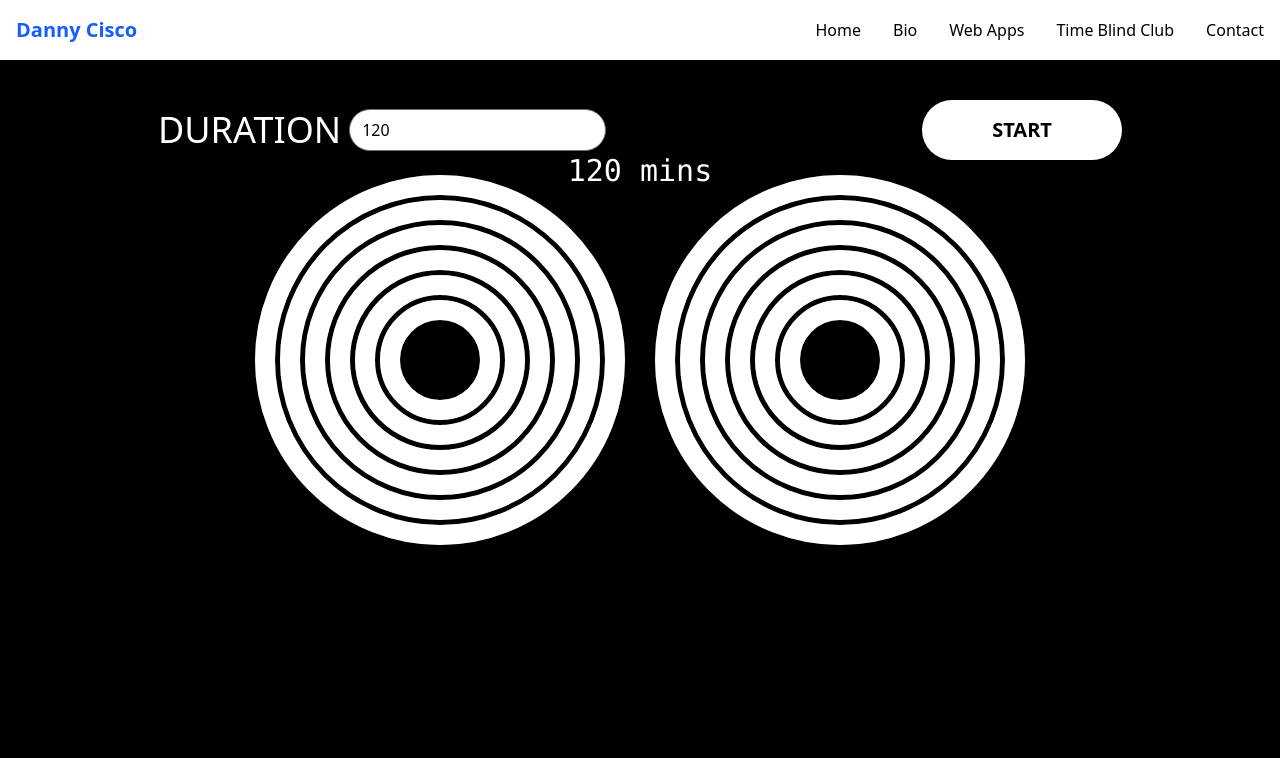
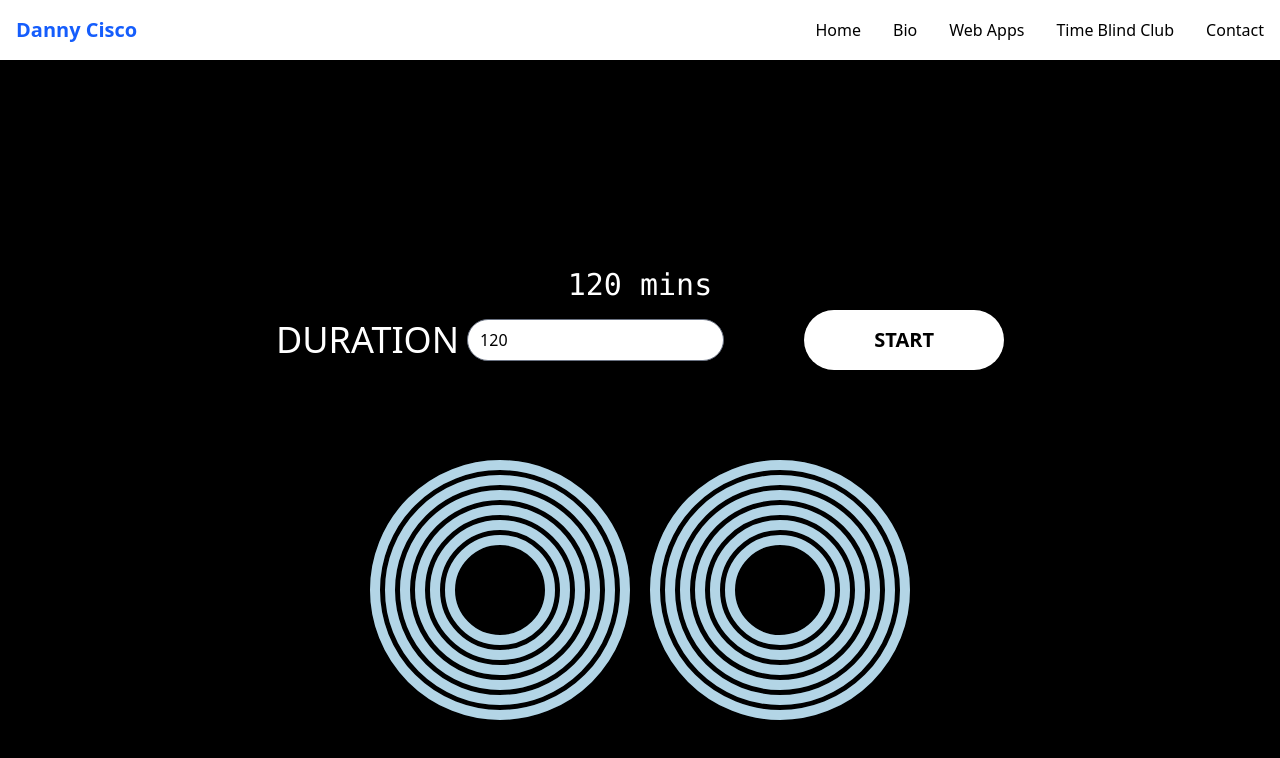
Before and after one commit to Danny-Cisco/danny-cisco, a SvelteKit app: page /timeblindclub in a window 1280 px wide. Shown: the top 758 px of the page. Built offline with nearby package versions, Linux system fonts and the light colour scheme.

Commit message:
nicer colors better layout

```diff
--- a/src/lib/components/ring-timer/CircleArc.svelte
+++ b/src/lib/components/ring-timer/CircleArc.svelte
@@ -19,11 +19,11 @@
 			cy={height / 2}
 			r={radius}
 			fill="none"
-			stroke={color}
 			stroke-width={stroke}
 			stroke-linecap="round"
 			stroke-dasharray="{arc * circum} {circum}"
 			transform="rotate(-90, {width / 2}, {height / 2})"
+			style="stroke:{color}"
 		/>
 	</svg>
 {/if}
--- a/src/lib/components/ring-timer/FullCircle.svelte
+++ b/src/lib/components/ring-timer/FullCircle.svelte
@@ -5,7 +5,7 @@
 	import { fade } from 'svelte/transition';
 
 	let padding = 10;
-	let stroke = 20;
+	let stroke = 10;
 	let gap = 5;
 	let innerRadius = 50;
 	let height = 12 * stroke + 10 * gap + 2 * innerRadius + padding;
@@ -34,8 +34,8 @@
 
 <svg {height} {width} class="" transition:fade>
 	{#each ringsRadius as radius, index}
-		<CircleArc {height} {width} color="#555555" arc="1" {radius} />
+		<CircleArc {height} {width} {stroke} color="hsl(200, 50%, 10%)" arc="1" {radius} />
 
-		<CircleArc {height} {width} {radius} arc={timersReverse[index]} />
+		<CircleArc {height} {width} {stroke} color="hsl(200, 50%, 80%)" {radius} arc={timers[index]} />
 	{/each}
 </svg>
--- a/src/routes/timeblindclub/+page.svelte
+++ b/src/routes/timeblindclub/+page.svelte
@@ -69,8 +69,25 @@
 	});
 </script>
 
-<div class="flex h-full w-full flex-col items-center bg-black pt-10">
-	<div class="z-1 flex w-full items-center justify-around">
+<div class="flex h-full w-full flex-col items-center justify-center bg-black pt-10">
+	<div class="relative w-full text-center">
+		{#key seconds}
+			<div
+				class="absolute inset-0 p-8 font-mono text-[30px] text-white"
+				class:hidden={seconds % 2 !== 0}
+			>
+				{nowMins} mins
+			</div>
+			<div
+				class="absolute inset-0 p-8 font-mono text-[30px] text-gray-500"
+				class:hidden={seconds % 2 === 0}
+			>
+				{nowMins} mins
+			</div>
+		{/key}
+	</div>
+	<div class="h-20"></div>
+	<div class="z-1 flex w-full items-center justify-center gap-20">
 		<div class="flex items-center gap-2">
 			<label class="text-4xl text-white" for="duration">DURATION</label>
 			<input type="number" id="duration" class="rounded-full" bind:value={timerDuration} />
@@ -82,15 +99,7 @@
 			>{buttonLabel}</button
 		>
 	</div>
-	{#key seconds}
-		<div class="absolute p-12 font-mono text-[30px] text-white" class:hidden={seconds % 2 !== 0}>
-			{nowMins} mins
-		</div>
-		<div class="absolute p-12 font-mono text-[30px] text-gray-500" class:hidden={seconds % 2 === 0}>
-			{nowMins} mins
-		</div>
-	{/key}
-
+	<div class="h-20"></div>
 	<div class="flex flex-wrap items-center justify-center">
 		{#each hoursArray as mins, index}
 			<FullCircle nowMins={mins} />
```
